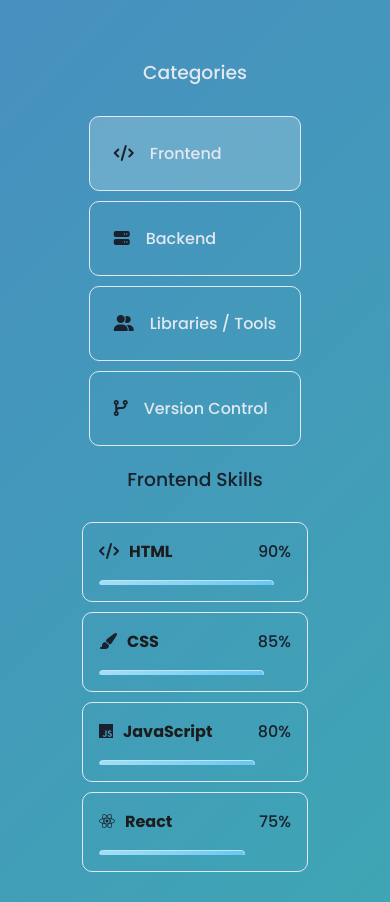
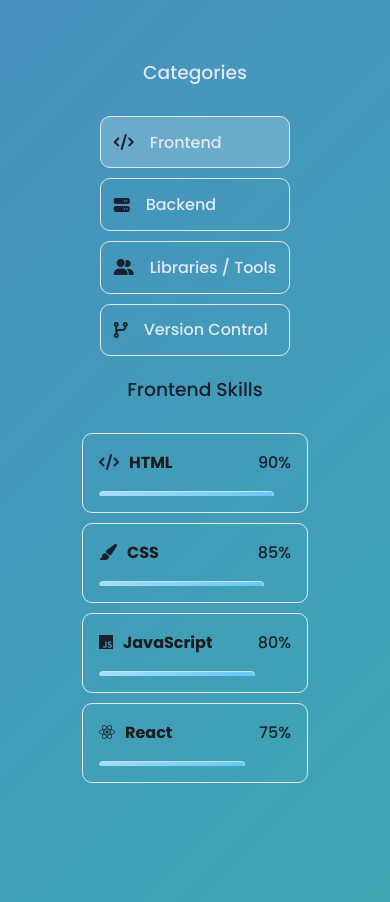
Before and after one commit to amirudheenshareif/Personal-Portfolio, a React (Vite) app: page / in a window 390 px wide. Shown: the part 2464-3366 px from the top of the page. Built offline with nearby package versions, Linux system fonts and the light colour scheme.

Commit message:
Added media queries

```diff
--- a/src/components/Skills/Skills.css
+++ b/src/components/Skills/Skills.css
@@ -98,17 +98,20 @@ color: #E2E8F0;
   .skill{
       padding: 1rem;
   }
-  .left div{
+  /* .left div{
     padding: 8px;
-  }
-  .left div{
-      padding: 1.5rem;
-  }
+  } */
+
   .progress-bar {
       height: 5px;
   }
   .progress {
       border: 1px solid #C0E5F6;
   }
+}
 
+@media (max-width: 480px) {
+  .left div {
+      padding: .8rem; /* Even smaller padding for very small screens */
+  }
 }
```
